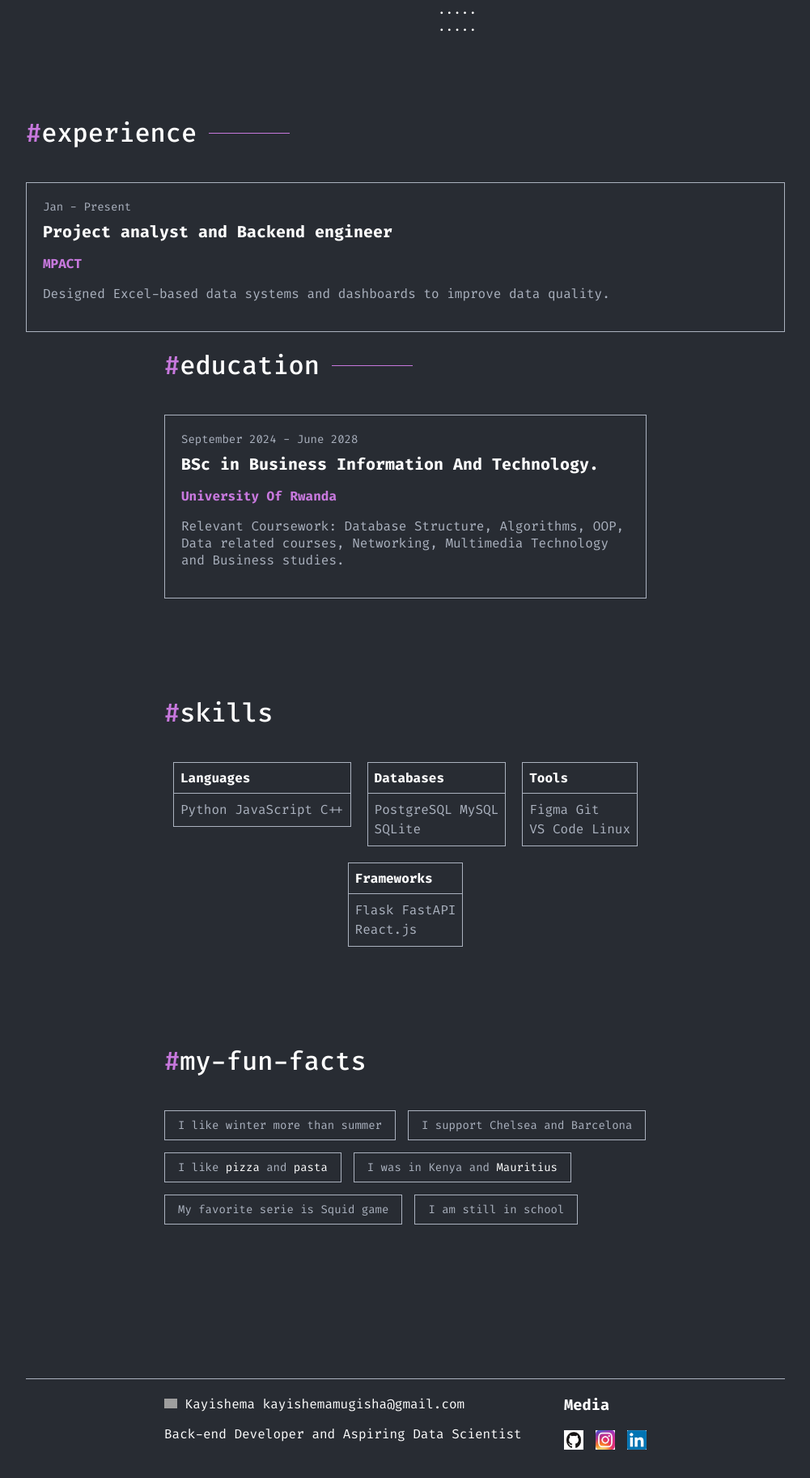
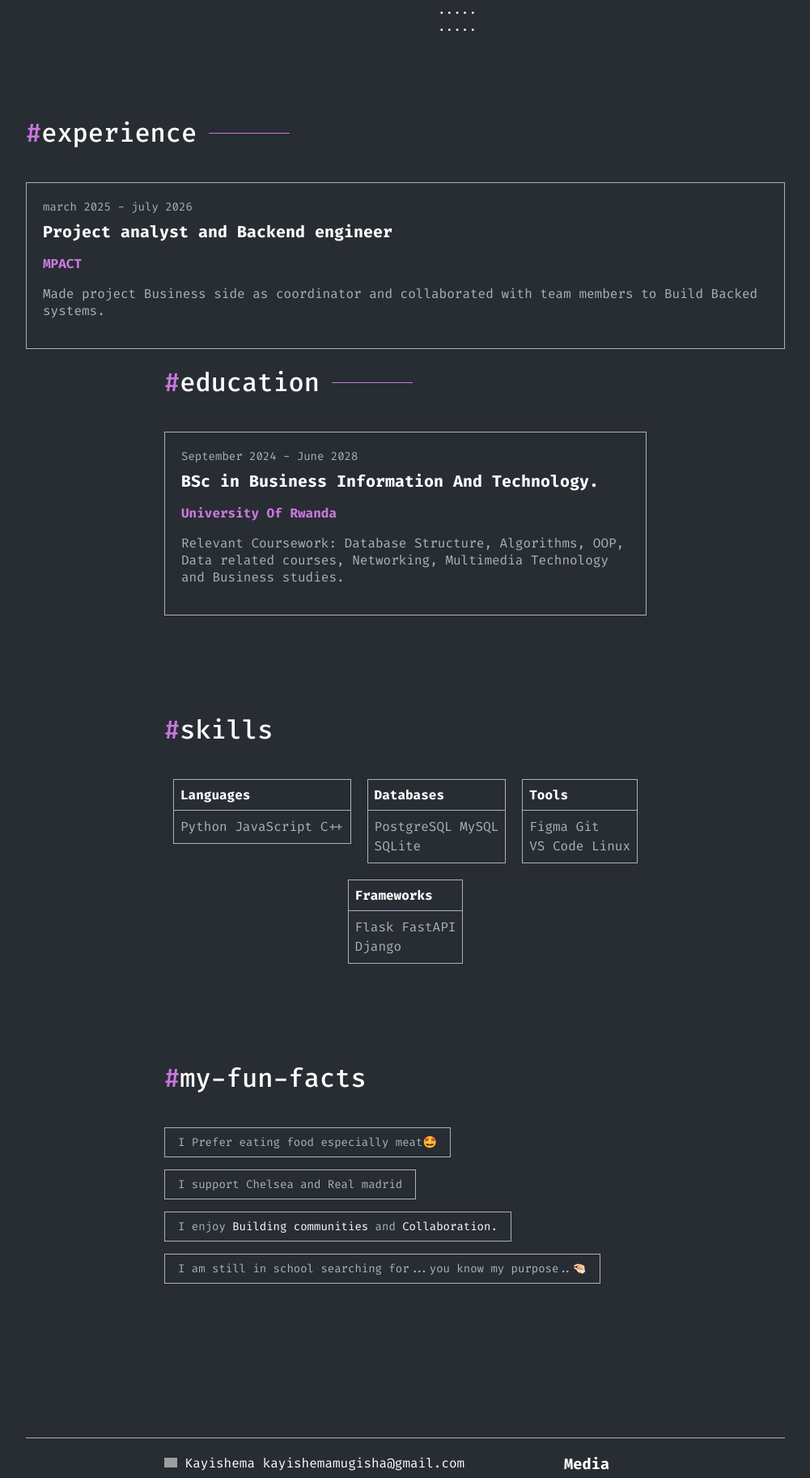
Before and after one commit to mugishakayishema/kayishema, a Flask app: page /about-me in a window 1280 px wide. Shown: the part 1153-2978 px from the top of the page at 81% size, without its empty margins (139-1140 px from the left). Run offline with Flask 3, Linux system fonts and the light colour scheme; grey boxes are pictures that could not be loaded.

Commit message:
Changed my cv nae

```diff
--- a/templates/about.html
+++ b/templates/about.html
@@ -64,7 +64,7 @@
             <br>
             <p>I'm currently pursuing a BSc (Hons) in Business information and Technology my current GPA is 4.0.</p>
             <br>
-            <a href="CPrincipieCV.pdf" download><button class="two">Download CV <~></button></a>
+            <a href="MugishaaKayishema.CV.PDF" download><button class="two">Download CV <~></button></a>
         </div>
         <div class="about-image">
              <img src="{{ url_for('static', filename='images/mugisha.png') }}" alt="Kayishema">
@@ -79,10 +79,10 @@
         </div>
         <div class="experience-list">
              <div class="exp-item hover-card">
-                <span class="exp-date">Jan  - Present</span>
+                <span class="exp-date">march 2025 - july 2026</span>
                 <h3>Project analyst and Backend engineer</h3>
                 <p class="exp-org">MPACT</p>
-                <p>Designed Excel-based data systems and dashboards to improve data quality.</p>
+                <p>Made project Business side as coordinator and collaborated with team members to Build Backed systems.</p>
             </div>
 
 
@@ -117,7 +117,7 @@
                     <div class="skill-box hover-card"><div class="skill-header">Tools</div><div class="skill-list">Figma Git<br>VS Code Linux</div></div>
                 </div>
                  <div class="skill-col">
-                    <div class="skill-box hover-card"><div class="skill-header">Frameworks</div><div class="skill-list">Flask FastAPI<br>React.js</div></div>
+                    <div class="skill-box hover-card"><div class="skill-header">Frameworks</div><div class="skill-list">Flask FastAPI<br>Django</div></div>
                 </div>
             </div>
         </div>
@@ -128,12 +128,10 @@
             <h2><span class="hash">#</span>my-fun-facts</h2>
         </div>
         <div class="fun-facts-container">
-            <div class="fact-tag">I like winter more than summer</div>
-            <div class="fact-tag">I support Chelsea and Barcelona</div>
-            <div class="fact-tag">I like <span class="white">pizza</span> and <span class="white">pasta</span></div>
-            <div class="fact-tag">I was in Kenya and <span class="white">Mauritius</span></div>
-            <div class="fact-tag">My favorite serie is Squid game</div>
-            <div class="fact-tag">I am still in school</div>
+            <div class="fact-tag">I Prefer eating food especially meat🤩</div>
+            <div class="fact-tag">I support Chelsea and Real madrid</div>
+            <div class="fact-tag">I enjoy <span class="white">Building communities</span> and <span class="white">Collaboration.</span></div>
+            <div class="fact-tag">I am still in school searching for...you know my purpose..🤏🏻</div>
         </div>
     </div>
 
```
Also changed, not shown: 2 other files.
